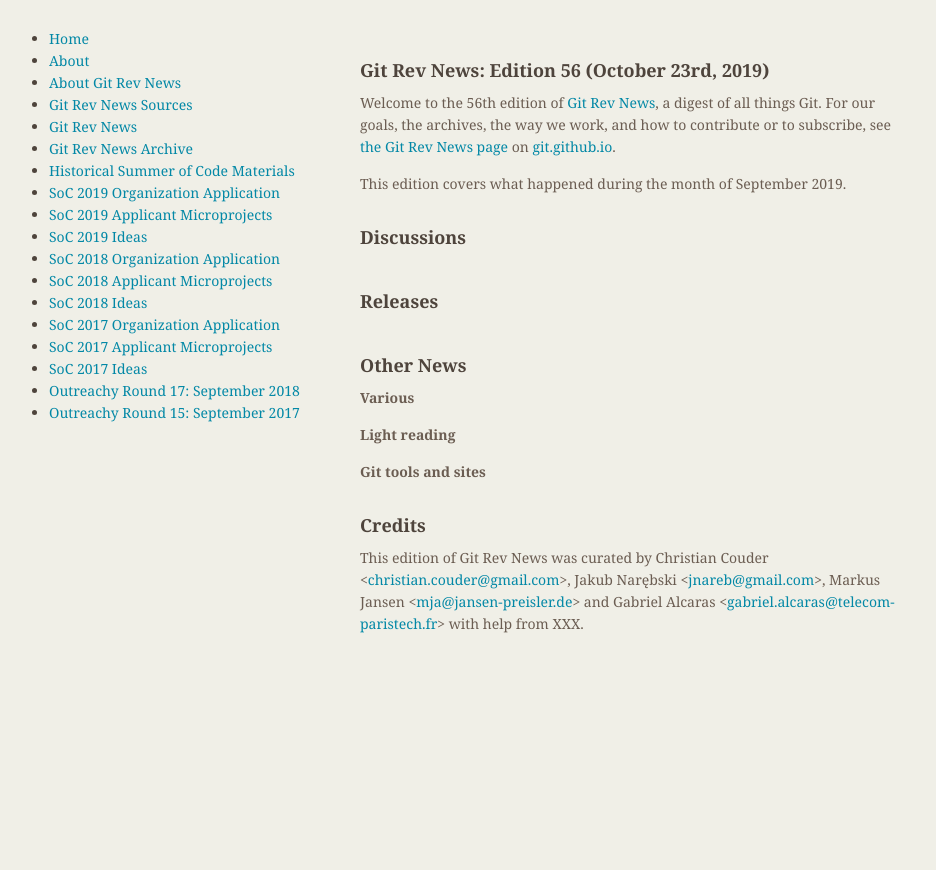
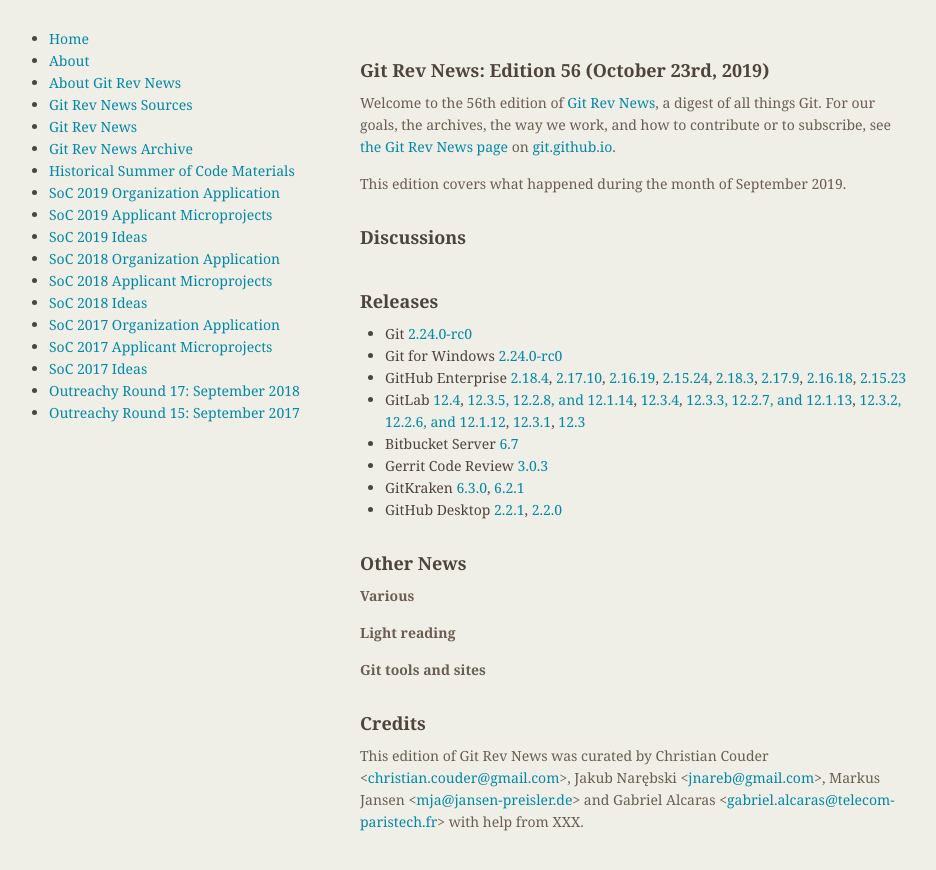
Before and after one commit to git/git.github.io, a Jekyll site: the page built from rev_news/drafts/edition-56.md, in a window 1280 px wide. Shown: the top 870 px of the page, without its empty margins (174-1110 px from the left). Built offline with Jekyll 4.4.1, drawn with Linux system fonts in a browser that asks for light colours.

Commit message:
rn-56: add releases

```diff
--- a/rev_news/drafts/edition-56.md
+++ b/rev_news/drafts/edition-56.md
@@ -35,6 +35,29 @@
 
 ## Releases
 
++ Git [2.24.0-rc0](https://public-inbox.org/git/xmqq4l065zx5.fsf@gitster-ct.c.googlers.com/)
++ Git for Windows [2.24.0-rc0](https://public-inbox.org/git/nycvar.QRO.7.76.6.1910220004190.46@tvgsbejvaqbjf.bet/)
++ GitHub Enterprise [2.18.4](https://enterprise.github.com/releases/2.18.4/notes),
+[2.17.10](https://enterprise.github.com/releases/2.17.10/notes),
+[2.16.19](https://enterprise.github.com/releases/2.16.19/notes),
+[2.15.24](https://enterprise.github.com/releases/2.15.24/notes),
+[2.18.3](https://enterprise.github.com/releases/2.18.3/notes),
+[2.17.9](https://enterprise.github.com/releases/2.17.9/notes),
+[2.16.18](https://enterprise.github.com/releases/2.16.18/notes),
+[2.15.23](https://enterprise.github.com/releases/2.15.23/notes)
++ GitLab [12.4](https://about.gitlab.com/blog/2019/10/22/gitlab-12-4-released/),
+[12.3.5, 12.2.8, and 12.1.14](https://about.gitlab.com/blog/2019/10/07/security-release-gitlab-12-dot-3-dot-5-released/),
+[12.3.4](https://about.gitlab.com/blog/2019/10/03/gitlab-12-dot-3-dot-4-released/),
+[12.3.3, 12.2.7, and 12.1.13](https://about.gitlab.com/blog/2019/10/02/security-release-gitlab-12-dot-3-dot-3-released/),
+[12.3.2, 12.2.6, and 12.1.12](https://about.gitlab.com/blog/2019/09/30/security-release-gitlab-12-dot-3-dot-2-released/),
+[12.3.1](https://about.gitlab.com/blog/2019/09/24/gitlab-12-3-1-released/),
+[12.3](https://about.gitlab.com/blog/2019/09/22/gitlab-12-3-released/)
++ Bitbucket Server [6.7](https://confluence.atlassian.com/bitbucketserver/bitbucket-server-release-notes-872139866.html)
++ Gerrit Code Review [3.0.3](https://www.gerritcodereview.com/3.0.html#303)
++ GitKraken [6.3.0](https://support.gitkraken.com/release-notes/current),
+[6.2.1](https://support.gitkraken.com/release-notes/current)
++ GitHub Desktop [2.2.1](https://desktop.github.com/release-notes/),
+[2.2.0](https://desktop.github.com/release-notes/)
 
 ## Other News
 
```
